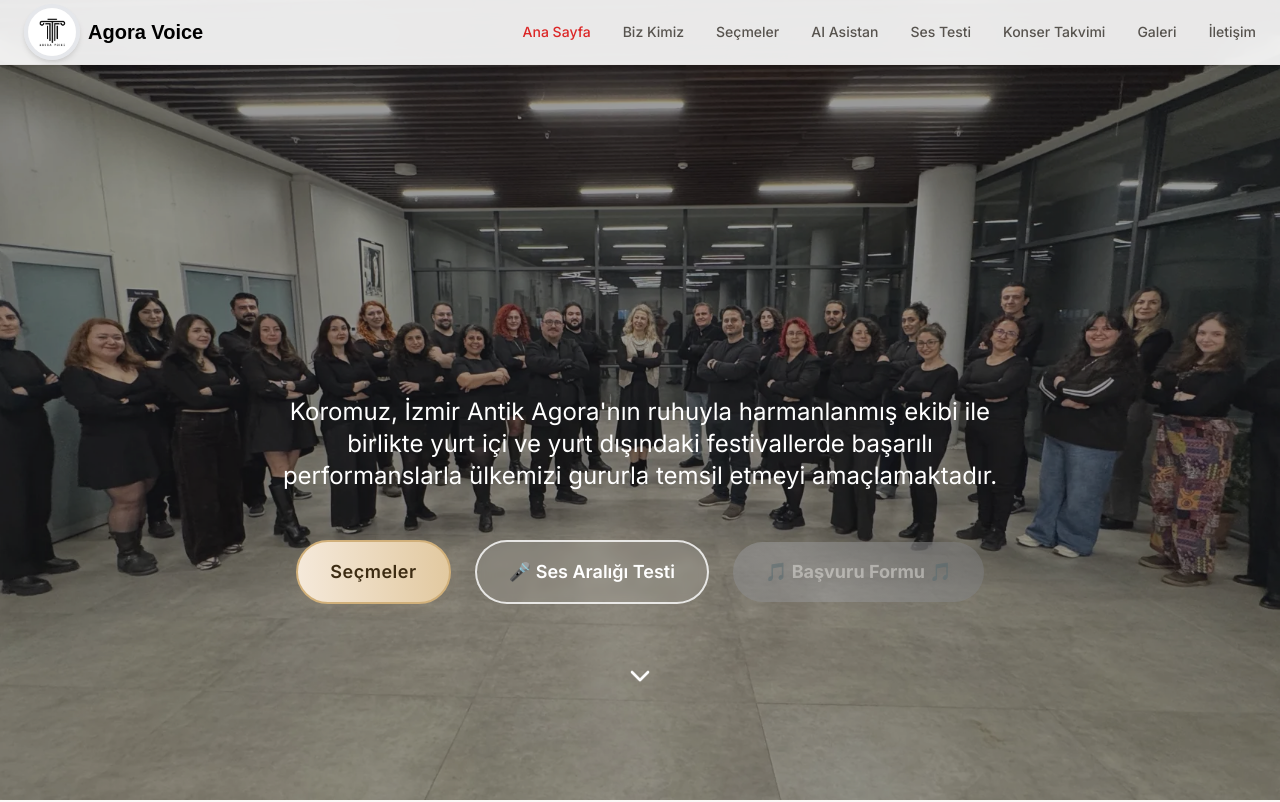
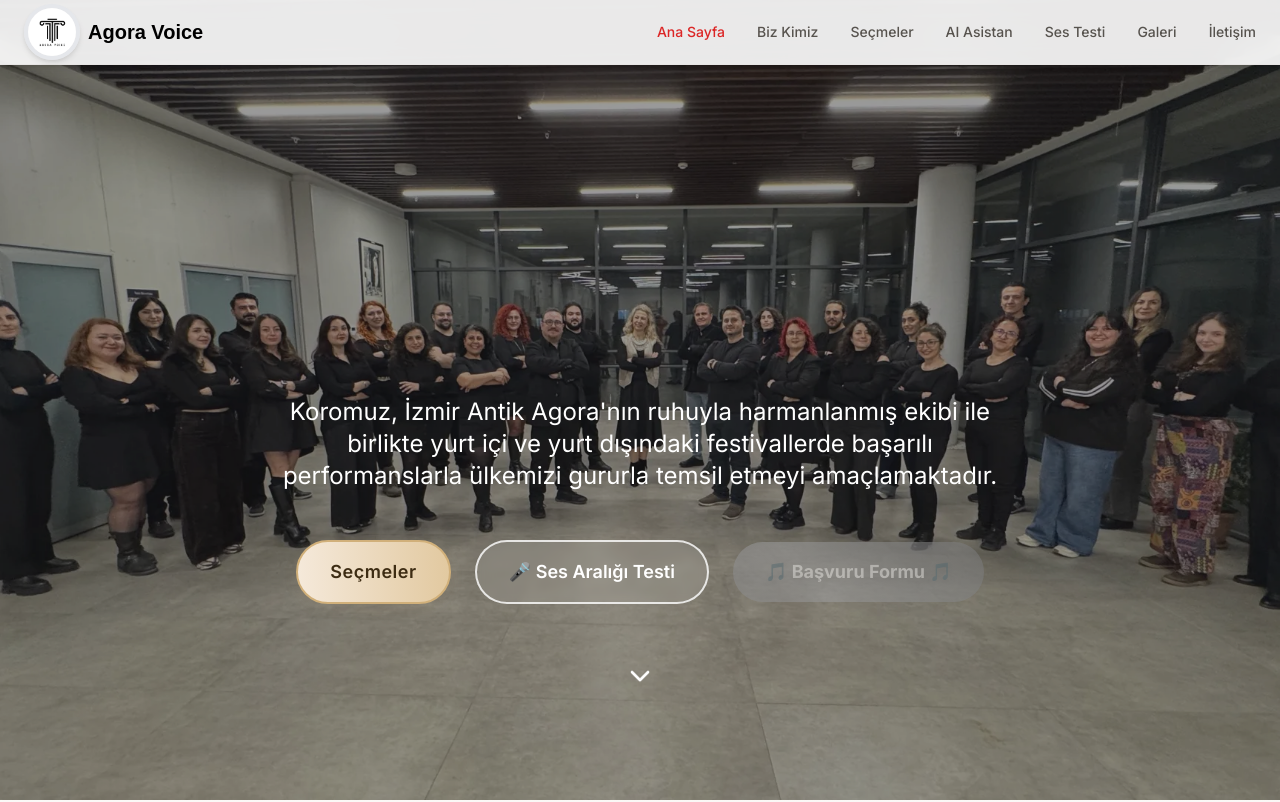
Before and after one commit to mennansevim/agora-voice-chatbot-web, a React (Vite) app: page / in a window 1280 px wide. Shown: the top 802 px of the page. Built offline with nearby package versions, Linux system fonts and the light colour scheme; a web font is replaced by a local one.

Commit message:
remove konser takvimi

```diff
--- a/src/App.tsx
+++ b/src/App.tsx
@@ -202,14 +202,6 @@ function App() {
                 Ses Testi
               </button>
               <button
-                onClick={() => scrollToSection('konser-takvimi')}
-                className={`text-sm font-medium transition-colors ${
-                  activeSection === 'konser-takvimi' ? 'text-agora-terracotta' : 'text-agora-muted hover:text-agora-dark'
-                }`}
-              >
-                Konser Takvimi
-              </button>
-              <button
                 onClick={() => scrollToSection('gallery')}
                 className={`text-sm font-medium transition-colors ${
                   activeSection === 'gallery' ? 'text-agora-terracotta' : 'text-agora-muted hover:text-agora-dark'
@@ -279,14 +271,6 @@ function App() {
                   className="text-left text-sm font-medium text-agora-muted hover:text-agora-dark transition-colors"
                 >
                   Ses Testi
-                </button>
-                <button
-                  onClick={() => scrollToSection('konser-takvimi')}
-                  className={`text-left text-sm font-medium transition-colors ${
-                    activeSection === 'konser-takvimi' ? 'text-agora-terracotta' : 'text-agora-muted hover:text-agora-dark'
-                  }`}
-                >
-                  Konser Takvimi
                 </button>
                 <button
                   onClick={() => scrollToSection('gallery')}
@@ -607,8 +591,8 @@ function App() {
           <div className="flex-1 h-px bg-gradient-to-l from-transparent to-agora-terracotta/30"></div>
         </div>
 
-        {/* Konser Takvimi Section */}
-        <section id="konser-takvimi" className="min-h-screen bg-gradient-to-b from-[#1a1a2e] via-[#16213e] to-[#0f3460] py-20 flex items-center relative overflow-hidden">
+        {/* Konser Takvimi Section — şimdilik gizli */}
+        <section id="konser-takvimi" className="hidden min-h-screen bg-gradient-to-b from-[#1a1a2e] via-[#16213e] to-[#0f3460] py-20 flex items-center relative overflow-hidden">
           <div className="absolute inset-0 opacity-10">
             <div className="absolute top-20 left-10 w-72 h-72 bg-agora-terracotta rounded-full blur-3xl"></div>
             <div className="absolute bottom-20 right-10 w-96 h-96 bg-agora-bronze rounded-full blur-3xl"></div>
```
